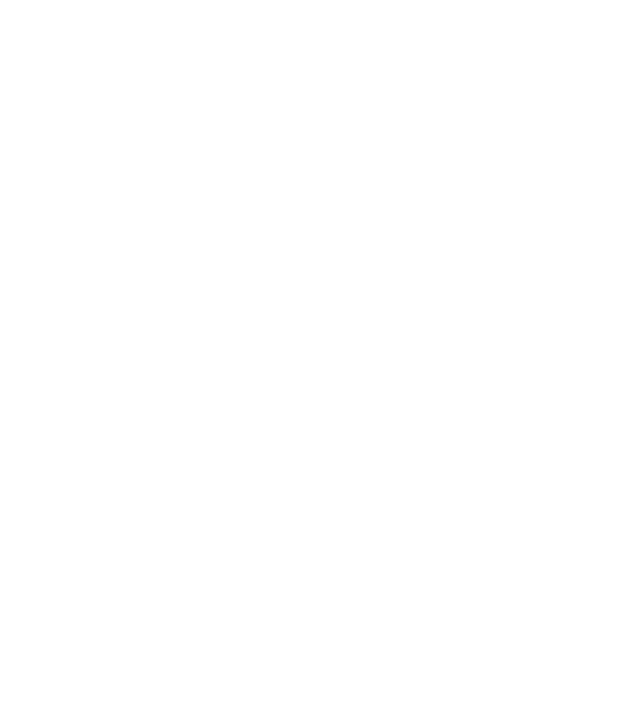
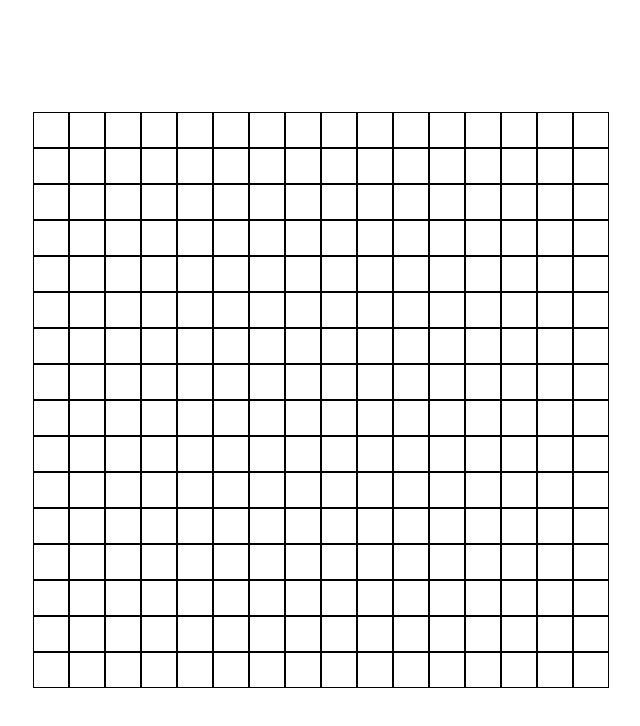
Before and after one commit to mykelkyle/etch-a-sketch, a plain HTML site: page index.html in a window 1280 px wide. Shown: the whole page, without its empty margins (319-959 px from the left). Drawn offline with Linux system fonts and the light colour scheme.

Commit message:
add 16x16 grid, hover functionality

```diff
--- a/index.html
+++ b/index.html
@@ -9,6 +9,6 @@
     <title>Etch-A=Sketch</title>
   </head>
   <body>
-    <h1></h1>
+    <div id="container" class="grid-container"></div>
   </body>
 </html>
--- a/script.js
+++ b/script.js
@@ -0,0 +1,11 @@
+const container = document.getElementById("container");
+
+for (let i = 0; i < 256; i++) {
+  const cell = document.createElement("div");
+  cell.classList.add("cell");
+  container.appendChild(cell);
+
+  cell.addEventListener("mousemove", function () {
+    cell.classList.add("cellDown");
+  });
+}
--- a/stylesheet.css
+++ b/stylesheet.css
@@ -0,0 +1,30 @@
+body,
+html {
+  margin: 0;
+  padding: 0;
+}
+
+body {
+  min-height: 100vh;
+  display: flex;
+  align-items: center;
+}
+
+.grid-container {
+  display: grid;
+  grid-template-columns: repeat(16, 5%);
+  grid-auto-rows: 5%;
+  height: 90vh;
+  width: 90vh;
+  margin: 0 auto;
+  justify-content: center;
+  align-content: center;
+}
+
+.cell {
+  border: 1px solid black;
+}
+
+.cellDown {
+  background-color: black;
+}
```
